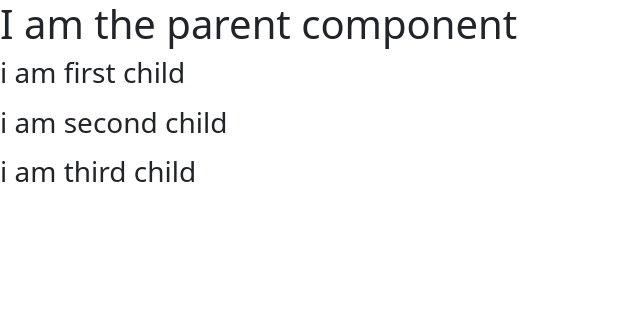
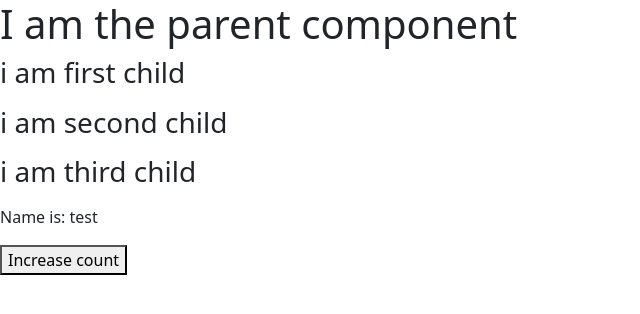
Before and after one commit to decareano/reactest, a React (Create React App) app: page / in a window 1280 px wide. Shown: the top 314 px of the page, without its empty margins (0-640 px from the left). Built offline with nearby package versions, Linux system fonts and the light colour scheme.

Commit message:
converting to function component from class --WIP

```diff
--- a/src/App.js
+++ b/src/App.js
@@ -1,10 +1,24 @@
-import React from 'react';
+import React, { useState, useEffect } from 'react';
 import './App.css';
 import ChildComponent from "./ChildComponent"
 
-class App extends React.Component {
-    render() {
-        return (
+// class App extends React.Component {
+function App() {
+
+      //const [id, setId] = useState(1)
+      const [name, setName] = useState("test")
+
+      const onClickHandler = e => {
+
+        setName("pinga123");
+
+      }
+      useEffect(() => {
+        console.log('name changed')
+      }, [name])
+
+
+      return (
           <div>
            <h1> I am the parent component </h1>
             <h3><ChildComponent  text="i am first child" /></h3>
@@ -12,9 +26,12 @@ class App extends React.Component {
 
 
              <h3><ChildComponent  text="i am third child" /></h3>
+             <p>Name is: {name}</p>
+             <button onClick={onClickHandler}>Increase count</button>
+
           </div>
-        );
-    }
+      );
+
 }
 
 
```
